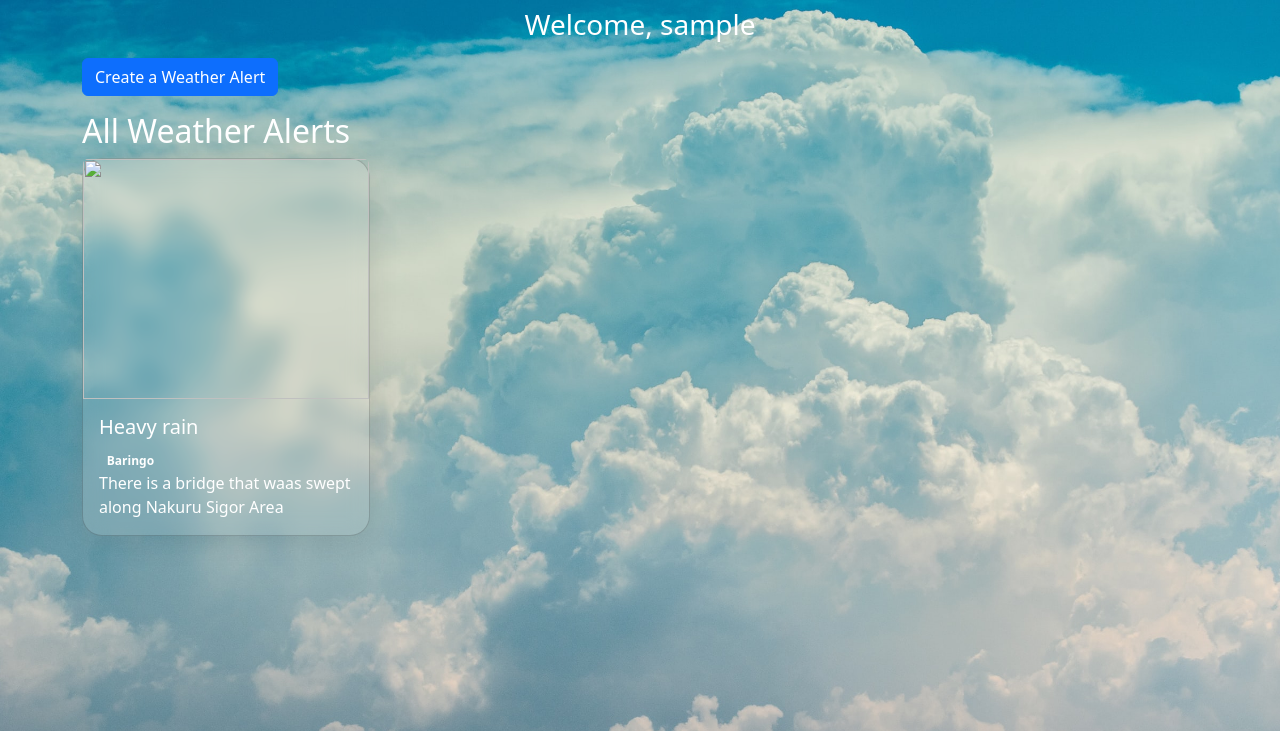
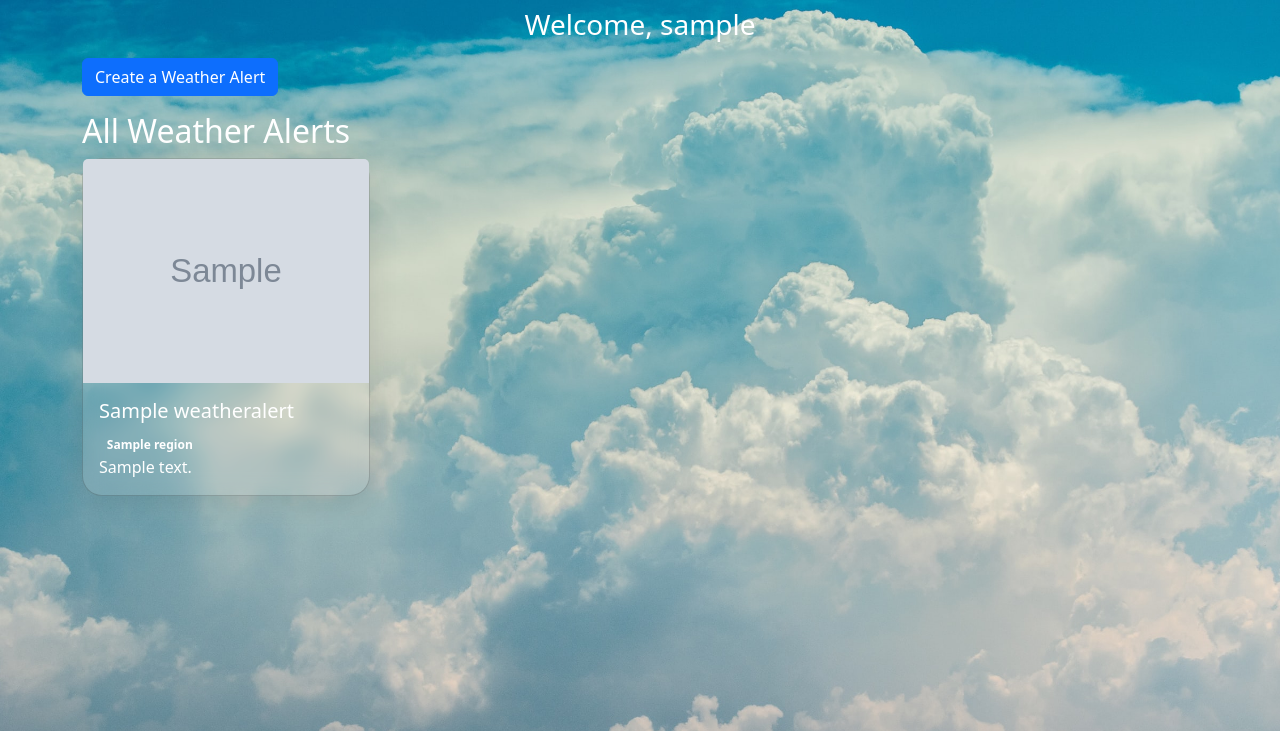
Before and after one commit to nokekip/FLARE, a Django app: page /weather-alert/ in a window 1280 px wide. Shown: the part 69-800 px from the top of the page. Run offline with Django 5.2, Linux system fonts and the light colour scheme; a user stored in the database is signed in; tables that the repository leaves empty hold one stand-in row (values such as "Sample post"); grey boxes marked "Sample" are stand-in pictures; some libraries are stand-ins or nearby versions.

Commit message:
updated weather alert page to dynamicaly display weather alerts

```diff
--- a/templates/nav.html
+++ b/templates/nav.html
@@ -33,7 +33,7 @@
               <i class="fas fa-plus"></i>
             </a>
             <ul class="dropdown-menu">
-              <li><a class="dropdown-item" href="#">Add alert</a></li>
+              <li><a class="dropdown-item" href="{% url 'weather-alert' %}">Add alert</a></li>
             </ul>
           </li>
           <li class="nav-item me-3 me-lg-0 dropdown">
--- a/templates/weather_alert/weather_alert.html
+++ b/templates/weather_alert/weather_alert.html
@@ -23,7 +23,7 @@
                           {% csrf_token %}
 
                           <div class="mb-3">
-                            <label for="title" class="form-label"> Alert title</label>
+                            <label for="title" class="form-label"> Alert Title</label>
                             <input type="text" class="form-control" id="title" name="title" required>
                           </div>
                           <div class="mb-3">
@@ -31,10 +31,9 @@
                             <input type="text" name="region" value="" class="form-control" id="region" aria-describedby="region" list="region-list" required>
                             <datalist id="region-list">
                               <select name="" id="">
-                                    <option value="Nakuru"></option>
-                                    <option value="Baringo"></option>
-                                    <option value="Nairobi"></option>
-                                    <option value="Kisumu"></option>
+                                {% for region in region_choice %}
+                                  <option value="{{region}}"></option>
+                                {% endfor %}
                               </select>
                             </datalist>
                           </div>
@@ -44,7 +43,7 @@
                             </div>
                             <div class="mb-3">
                                 <label for="image" class="form-label">Upload Image</label>
-                                <input type="file" class="form-control" id="image" name="image" required>
+                                <input type="file" class="form-control" id="image" name="file" required>
                             </div>
                         <button type="submit" class="btn btn-primary col-lg-12 col-12 mt-2 mb-3">Create</button>
                         </form>
@@ -53,18 +52,23 @@
                   </div>
                 </div>
             </div>
+            {% if alerts %}
             <h2>All Weather Alerts</h2>
-
-            <div class="col-md-4 col-sm-12 pb-3">
-              <div class="card auth-card text-white" style="width: 18rem;">
-                <img src="" class="card-img-top" style="height: 15rem;">
-                <div class="card-body">
-                  <h5 class="card-title">Heavy rain</h5>
-                  <span class="badge">Baringo</span>
-                  <p class="card-text">There is a bridge that waas swept along Nakuru Sigor Area</p>
+            {% for alert in alerts %}
+              <div class="col-md-4 col-sm-12 pb-3">
+                <div class="card auth-card text-white" style="width: 18rem;">
+                  <img src="{{ alert.media.file.url }}" class="card-img-top" style="height: 14rem;">
+                  <div class="card-body">
+                    <h5 class="card-title">{{alert.title}}</h5>
+                    <span class="badge">{{alert.region}}</span>
+                    <p class="card-text">{{alert.description}}</p>
+                  </div>
                 </div>
               </div>
-            </div>
+            {% endfor %}
+            {% else %}
+            <h2>No Weather Alerts</h2>
+            {% endif %}
 
         </div>
     </div>
```
